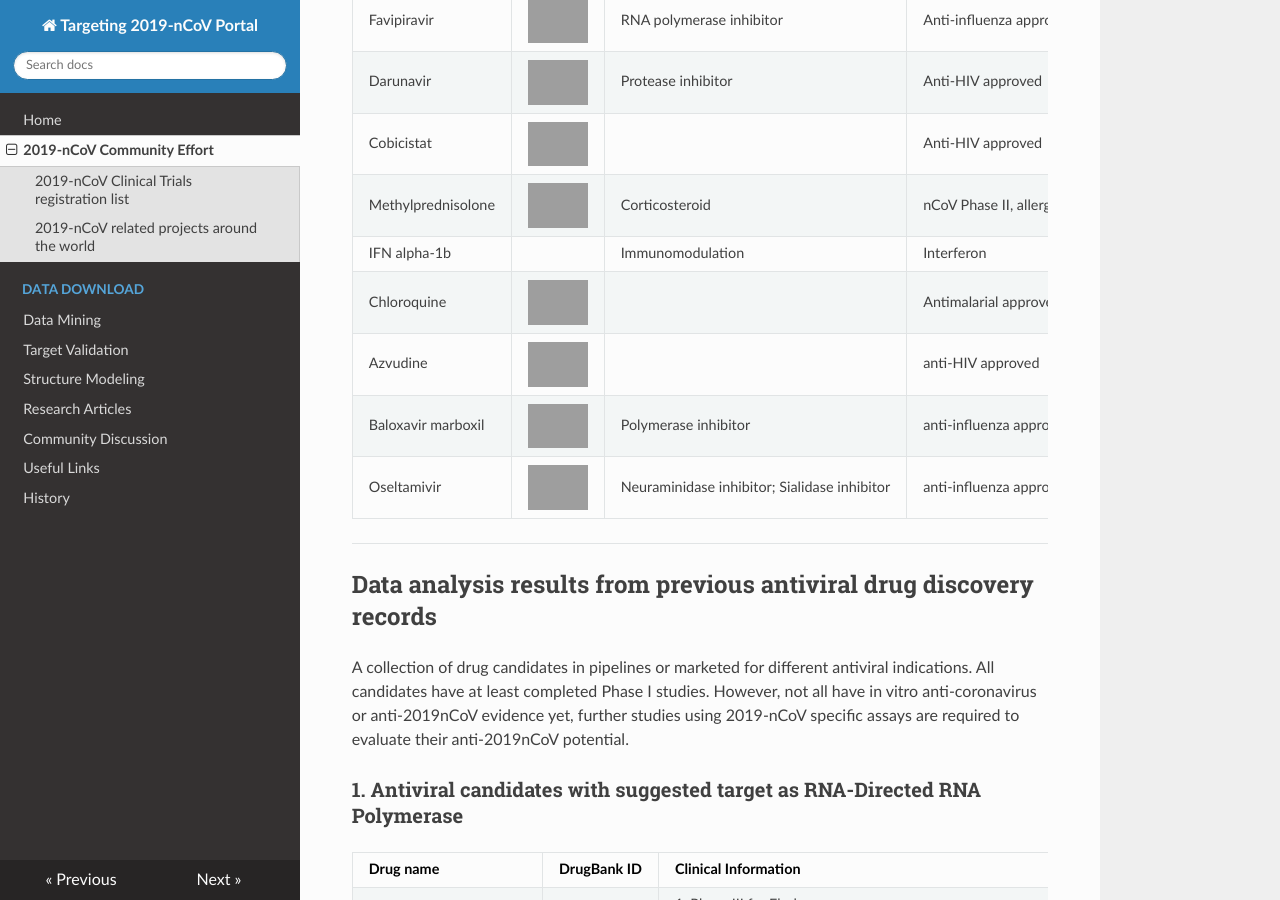
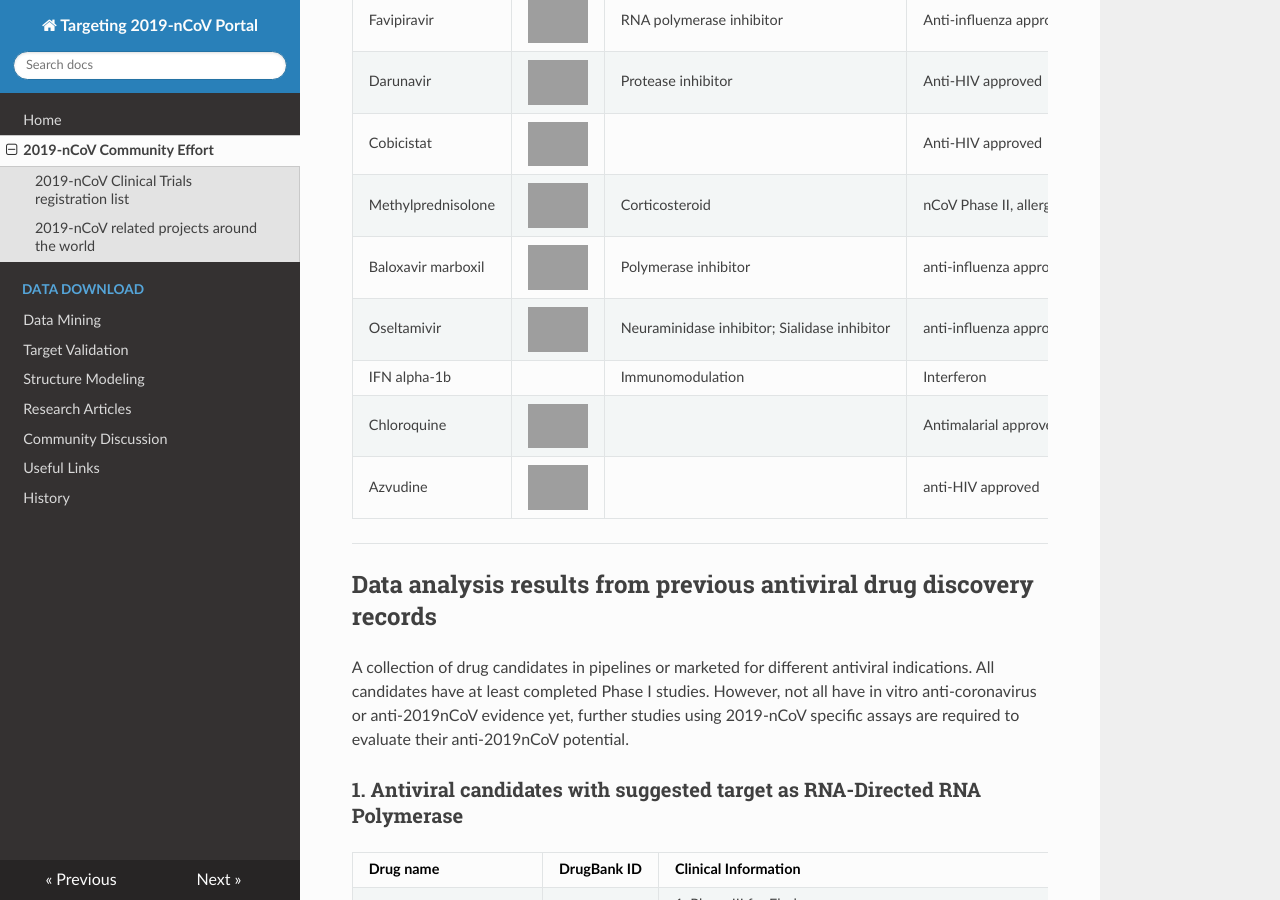
Before and after one commit to GHDDI-AILab/Targeting2019-nCoV, an MkDocs documentation site: the page built from docs/drug_candidates.md, in a window 1280 px wide and 900 px high, scrolled down 1959 px, cut to the strip 0-900 px from the top of the window. Built offline with MkDocs 1.6.1, drawn with Linux system fonts in a browser that asks for light colours; nearby versions of some CDN libraries; some of the changed text lies outside the part shown; grey boxes are pictures that could not be loaded.

```diff
--- a/docs/drug_candidates.md
+++ b/docs/drug_candidates.md
@@ -20,8 +20,8 @@ A list of registered clinical trials for 2019-nCoV infection is collected in the
 | [ChiCTR2000029541](http://www.chictr.org.cn/showprojen.aspx?proj=48992) | Darunavir/cobicistat; Lopinavir/ritonavir; thymosin          | Antiviral                 | 2020/2/3          |
 | [ChiCTR2000029542](http://www.chictr.org.cn/showprojen.aspx?proj=48968) | Chloroquine                                                  | Antiviral                 | 2020/2/3          |
 | [ChiCTR2000029548](http://www.chictr.org.cn/showprojen.aspx?proj=49015) | Baloxavir Marboxil; Favipiravir; Lopinavir/ritonavir                                                  | Antiviral                 | 2020/2/4          |
+| [NCT04252885](https://clinicaltrials.gov/ct2/show/NCT04252885) | Umifenovir (Arbidol)                                | Antiviral                 | 2020/2/5         |
 | [NCT04255017](https://clinicaltrials.gov/ct2/show/NCT04255017) | Umifenovir (Arbidol); Oseltamivir; Lopinavir/ritonavir                   | Antiviral                 | 2020/2/5         |
-| [NCT04252885](https://clinicaltrials.gov/ct2/show/NCT04252885) | Umifenovir (Arbidol)                                | Antiviral                 | 2020/2/5         |
 | [NCT04257656](https://clinicaltrials.gov/ct2/show/NCT04257656) | Remdesivir                                                   | Antiviral                 | 2020/2/6          |
 | [ChiCTR200029600](http://www.chictr.org.cn/showprojen.aspx?proj=49042) | Favipiravir, Lopinavir/Ritonavir + alpha-Interferon          | Antiviral                 | 2020/2/6          |
 | [ChiCTR2000029853](http://www.chictr.org.cn/showprojen.aspx?proj=49532) | Azvudine          | Antiviral                 | 2020/2/16          |
@@ -52,11 +52,11 @@ The information below is collected from recent research articles, news articles,
 | Darunavir          | ![img10](http://ghddiai.oss-cn-zhangjiakou.aliyuncs.com/file/structure_darunavir.png) | Protease inhibitor                          | Anti-HIV approved                                            | [DB01264](https://www.drugbank.ca/drugs/DB01264) | Clinical trial                  | [11](http://www.chictr.org.cn/showprojen.aspx?proj=48992)    |
 | Cobicistat         | ![img11](http://ghddiai.oss-cn-zhangjiakou.aliyuncs.com/file/structure_cobicistat.png) |                                             | Anti-HIV approved                                            | [DB09065](https://www.drugbank.ca/drugs/DB09065) | Clinical trial                  | [11](http://www.chictr.org.cn/showprojen.aspx?proj=48992)    |
 | Methylprednisolone | ![img9](http://ghddiai.oss-cn-zhangjiakou.aliyuncs.com/file/structure_methylprednisolone.png) | Corticosteroid                              | nCoV Phase II, allergic asthma and rheumatic disorders approved | [DB00959](https://www.drugbank.ca/drugs/DB00959) | Clinical trial                  | [12](http://www.chictr.org.cn/showprojen.aspx?proj=48777); [13](https://clinicaltrials.gov/ct2/show/NCT04244591) |
+| Baloxavir marboxil  | ![img14](http://ghddiai.oss-cn-zhangjiakou.aliyuncs.com/file/structure_baloxavirmarboxil.png) |  Polymerase inhibitor  | anti-influenza approved | [DB13997](https://www.drugbank.ca/drugs/DB13997) | Clinical trial  | [21](http://www.chictr.org.cn/showprojen.aspx?proj=49015) |
+| Oseltamivir        | ![img15](http://ghddiai.oss-cn-zhangjiakou.aliyuncs.com/file/structure_oseltamivir.png) |  Neuraminidase inhibitor; Sialidase inhibitor       | anti-influenza approved, nCoV Phase III | [DB00198](https://www.drugbank.ca/drugs/DB00198) | Clinical trial  | [22](https://clinicaltrials.gov/ct2/show/NCT04255017) |
 | IFN alpha-1b       |                                                              | Immunomodulation                            | Interferon                                                   |                                                  | Clinical trial                  | [5](http://www.chictr.org.cn/showproj.aspx?proj=48782); [6](http://www.nhc.gov.cn/yzygj/s7652m/202001/7450028ab6084101ae8110f0aaf81271.shtml) |
 | Chloroquine        | ![img4](http://ghddiai.oss-cn-zhangjiakou.aliyuncs.com/file/structure_chloroquine.png) |                                             | Antimalarial approved, anti-HIV phase III, anti-HCV, nCoV Phase  4 | [DB14761](https://www.drugbank.ca/drugs/DB14761) | In Vitro Assay, Clinical trial  | [7](http://www.xinhuanet.com/english/2020-01/30/c_138742163.htm); [15](https://www.nature.com/articles/s41422-020-0282-0); [17](http://www.chictr.org.cn/showprojen.aspx?proj=48968) |
 | Azvudine        | ![img4](http://ghddiai.oss-cn-zhangjiakou.aliyuncs.com/file/structure_azuvudine.png) |                                             | anti-HIV approved | [PubChem 24769759](https://pubchem.ncbi.nlm.nih.gov/compound/Azvudine) | Clinical trial  | [19](http://www.chictr.org.cn/showproj.aspx?proj=49532); [20](https://www.ncbi.nlm.nih.gov/pmc/articles/PMC4140803/) |
-| Baloxavir marboxil  | ![img14](http://ghddiai.oss-cn-zhangjiakou.aliyuncs.com/file/structure_baloxavirmarboxil.png) |  Polymerase inhibitor  | anti-influenza approved | [DB13997](https://www.drugbank.ca/drugs/DB13997) | Clinical trial  | [21](http://www.chictr.org.cn/showprojen.aspx?proj=49015) |
-| Oseltamivir        | ![img15](http://ghddiai.oss-cn-zhangjiakou.aliyuncs.com/file/structure_oseltamivir.png) |  Neuraminidase inhibitor; Sialidase inhibitor       | anti-influenza approved, nCoV Phase III | [DB00198](https://www.drugbank.ca/drugs/DB00198) | Clinical trial  | [22](https://clinicaltrials.gov/ct2/show/NCT04255017) |
 
 ---
 
```
